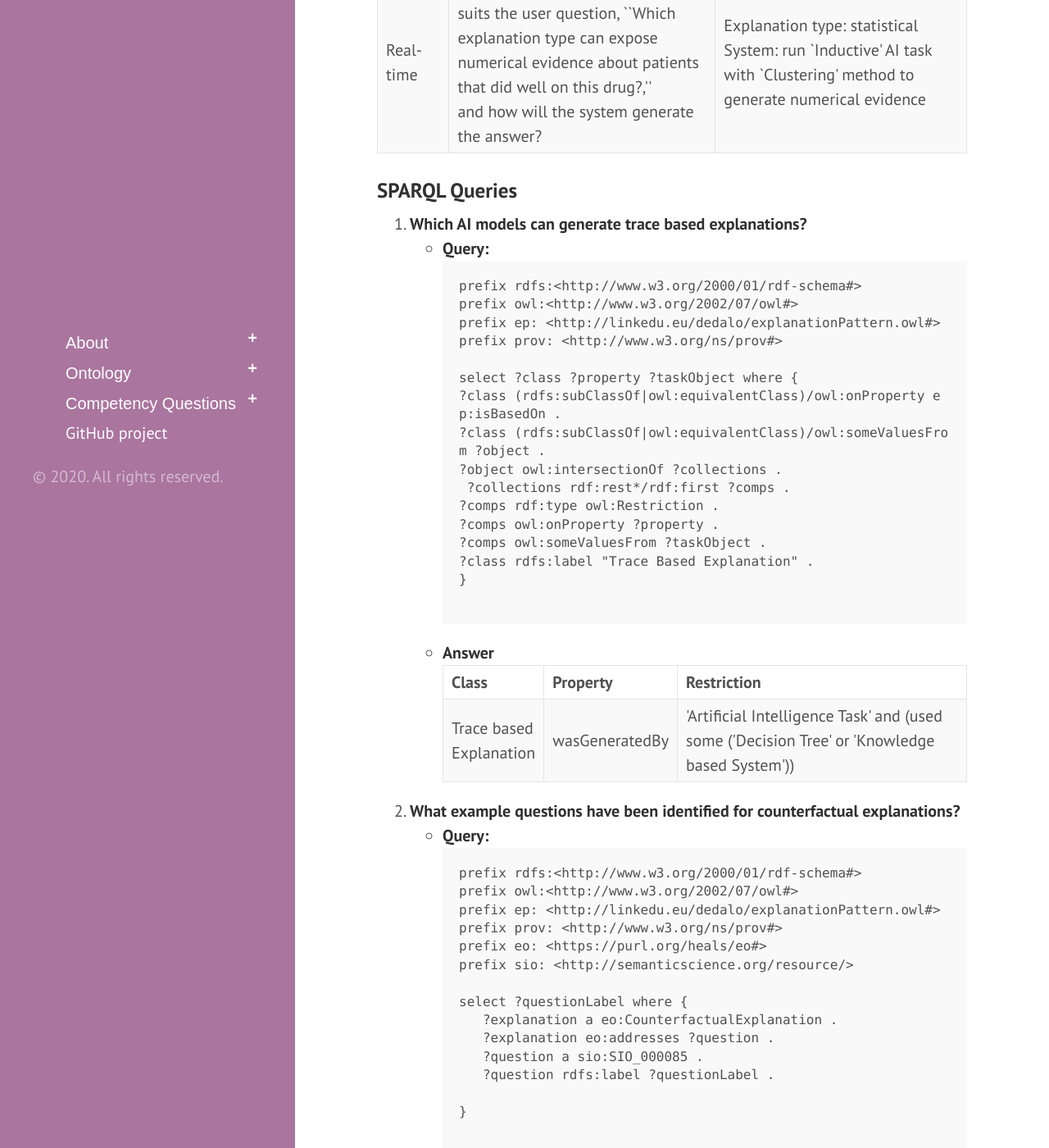
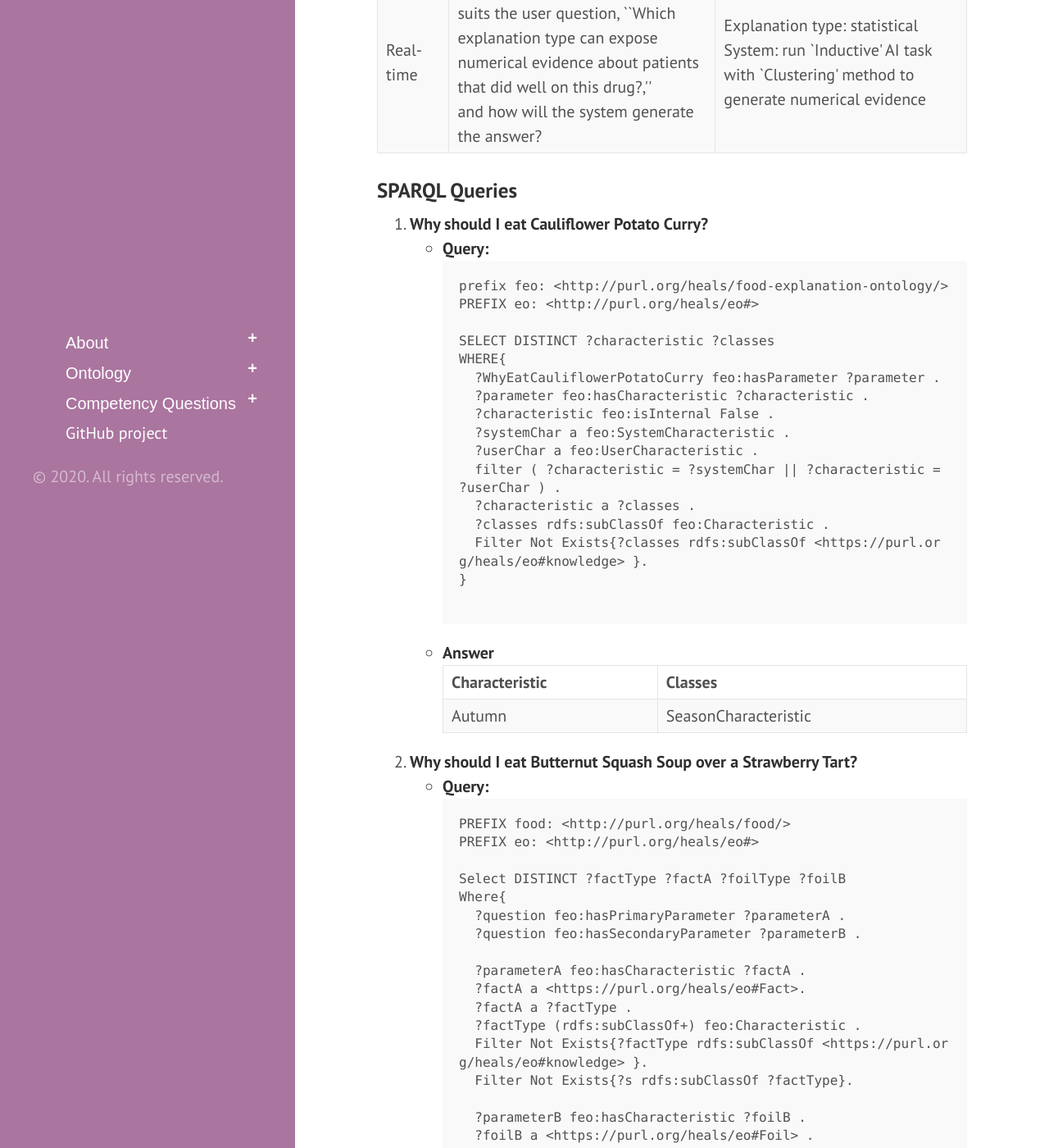
Before and after one commit to tetherless-world/food-expanation-ontology, a Jekyll site: the page built from competencyquestions.md, in a window 1280 px wide and 1400 px high, scrolled down 1200 px. Shown: the whole window at 82% size. Built offline with Jekyll 4.4.1, drawn with Linux system fonts in a browser that asks for light colours; Markdown is read by kramdown in place of the engine named in the settings; some of the changed text lies outside the part shown.

Commit message:
Update competencyquestions.md

```diff
--- a/competencyquestions.md
+++ b/competencyquestions.md
@@ -47,110 +47,130 @@ title: Competency Questions
 </tbody>
 </table>
 
+
+
+
+
 <h3 id="sparql">SPARQL Queries</h3>
 <ol>
-  <li id="question1"><strong>Which AI models can generate trace based explanations?</strong>
+  <li id="question1"><strong>Why should I eat Cauliflower Potato Curry?</strong>
   <ul type = "circle">
     <li> <strong>Query:</strong> <br/>
       <pre>
-prefix rdfs:<http://www.w3.org/2000/01/rdf-schema#>
-prefix owl:<http://www.w3.org/2002/07/owl#>
-prefix ep: <http://linkedu.eu/dedalo/explanationPattern.owl#>
-prefix prov: <http://www.w3.org/ns/prov#>
+prefix feo: <http://purl.org/heals/food-explanation-ontology/>
+PREFIX eo: <http://purl.org/heals/eo#>
 
-select ?class ?property ?taskObject where {
-?class (rdfs:subClassOf|owl:equivalentClass)/owl:onProperty ep:isBasedOn .
-?class (rdfs:subClassOf|owl:equivalentClass)/owl:someValuesFrom ?object .
-?object owl:intersectionOf ?collections .
- ?collections rdf:rest*/rdf:first ?comps .
-?comps rdf:type owl:Restriction .
-?comps owl:onProperty ?property .
-?comps owl:someValuesFrom ?taskObject .
-?class rdfs:label "Trace Based Explanation" .
+SELECT DISTINCT ?characteristic ?classes
+WHERE{
+  ?WhyEatCauliflowerPotatoCurry feo:hasParameter ?parameter .
+  ?parameter feo:hasCharacteristic ?characteristic .
+  ?characteristic feo:isInternal False .
+  ?systemChar a feo:SystemCharacteristic .
+  ?userChar a feo:UserCharacteristic .
+  filter ( ?characteristic = ?systemChar || ?characteristic = ?userChar ) .
+  ?characteristic a ?classes .
+  ?classes rdfs:subClassOf feo:Characteristic .
+  Filter Not Exists{?classes rdfs:subClassOf <https://purl.org/heals/eo#knowledge> }.
 }
       </pre></li>
       <li><strong>Answer</strong> <br/>
   <table>
 <thead>
   <tr>
-    <th>Class</th>
-    <th>Property</th>
-    <th>Restriction</th>
+    <th>Characteristic</th>
+    <th>Classes</th>
   </tr>
 </thead>
 <tbody>
   <tr>
-    <td>Trace based <br>Explanation</td>
-    <td>wasGeneratedBy</td>
-    <td>'Artificial Intelligence Task' and (used some ('Decision Tree' or 'Knowledge based System'))</td>
+    <td>Autumn</td>
+    <td>SeasonCharacteristic</td>
   </tr>
 </tbody>
 </table>
   </li>
   </ul>
   </li>
-  <li id="question2"><strong>What example questions have been identified for counterfactual explanations?</strong>
+  <li id="question2"><strong>Why should I eat Butternut Squash Soup over a Strawberry Tart?</strong>
   <ul type = "circle">
     <li> <strong>Query:</strong> <br/>
       <pre>
-prefix rdfs:<http://www.w3.org/2000/01/rdf-schema#>
-prefix owl:<http://www.w3.org/2002/07/owl#>
-prefix ep: <http://linkedu.eu/dedalo/explanationPattern.owl#>
-prefix prov: <http://www.w3.org/ns/prov#>
-prefix eo: <https://purl.org/heals/eo#>
-prefix sio: <http://semanticscience.org/resource/>
+PREFIX food: <http://purl.org/heals/food/>
+PREFIX eo: <http://purl.org/heals/eo#>
 
-select ?questionLabel where {
-   ?explanation a eo:CounterfactualExplanation .
-   ?explanation eo:addresses ?question .
-   ?question a sio:SIO_000085 .
-   ?question rdfs:label ?questionLabel .
+Select DISTINCT ?factType ?factA ?foilType ?foilB
+Where{
+  ?question feo:hasPrimaryParameter ?parameterA .
+  ?question feo:hasSecondaryParameter ?parameterB .
+
+  ?parameterA feo:hasCharacteristic ?factA .
+  ?factA a <https://purl.org/heals/eo#Fact>.
+  ?factA a ?factType .
+  ?factType (rdfs:subClassOf+) feo:Characteristic .
+  Filter Not Exists{?factType rdfs:subClassOf <https://purl.org/heals/eo#knowledge> }.
+  Filter Not Exists{?s rdfs:subClassOf ?factType}.
+
+  ?parameterB feo:hasCharacteristic ?foilB .
+  ?foilB a <https://purl.org/heals/eo#Foil> .
+  ?foilB a ?foilType.
+  ?foilType (rdfs:subClassOf+) feo:Characteristic .
+  Filter Not Exists{?foilType rdfs:subClassOf <https://purl.org/heals/eo#knowledge> }.
+  Filter Not Exists{?t rdfs:subClassOf ?foilType}.
 
 }
       </pre></li>
       <li><strong>Answer</strong> <br/>
-  <table>
+    <table>
 <thead>
   <tr>
-    <th>Question Label</th>
+    <th>FactType</th>
+    <th>FactA</th>
+    <th>FoilType</th>
+    <th>FoilB</th>
   </tr>
 </thead>
 <tbody>
   <tr>
-    <td>What other factors about the patient does the system know of?</td>
-  </tr>
-  <tr>
-    <td>What if the major problem was a fasting plasma glucose?</td>
+    <td>SeasonCharacteristic</td>
+    <td>Autumn</td>
+    <td>AllergicFoodCharacteristic</td>
+    <td>Strawberry</td>
   </tr>
 </tbody>
 </table>
   </li>
   </ul>
   </li>
-   <li id="question3"><strong>What are the components of a scientific explanation?</strong>
+}
+   <li id="question3"><strong>  What if I was pregnant?"?</strong>
   <ul type = "circle">
     <li> <strong>Query:</strong> <br/>
       <pre>
-prefix rdfs:<http://www.w3.org/2000/01/rdf-schema#>
-prefix owl:<http://www.w3.org/2002/07/owl#>
-select ?class ?restriction where {
-?class (rdfs:subClassOf|owl:equivalentClass) ?restriction .
-?class rdfs:label "Scientific Explanation" .
-}
+PREFIX feo: <http://purl.org/heals/food-explanation-ontology/>
+PREFIX food: <http://purl.org/heals/food/>
+prefix rdfs: <http://www.w3.org/2000/01/rdf-schema#>
+
+SELECT Distinct ?parameter ?prop ?outputs
+WHERE{
+  feo:WhatIfIWasPregnant  feo:hasParameter ?parameter .
+  ?parameter ?prop  ?outputs .
+  ?prop rdfs:subPropertyOf feo:isCharacteristicOf.
+  ?outputs a food:Food .
       </pre></li>
       <li><strong>Answer</strong> <br/>
   <table>
 <thead>
   <tr>
-    <th>Class</th>
-    <th>Restriction</th>
+    <th>Parameter</th>
+    <th>Property</th>
+    <th>Outputs</th>
   </tr>
 </thead>
 <tbody>
   <tr>
-    <td>Scientific <br>Explanation</td>
-    <td>(ep:isBasedOn some (eo:`Scientific Knowledge' and ((prov:wasGeneratedBy <br> some `Study')  or (prov:wasAssociatedWith some `Scientific Method'))) and <br>  (isBasedOn some `System Recommendation')) or <br>
-(ep:isBasedOn some (`System Recommendation' and <br> (prov:used some (eo:`Scientific Knowledge' and ((prov:wasGeneratedBy <br> some `Study') or (prov:wasAssociatedWith some <br> `Scientific Method'))))))</td>
+    <td>Pregnancy Diet</td>
+    <td>forbids</td>
+    <td>Sushi</td>
   </tr>
 </tbody>
 </table>
```
